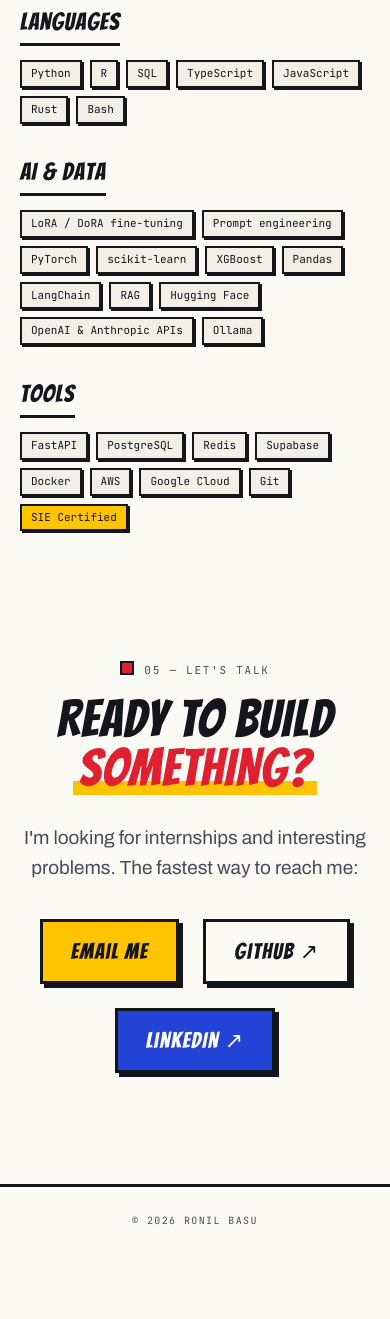
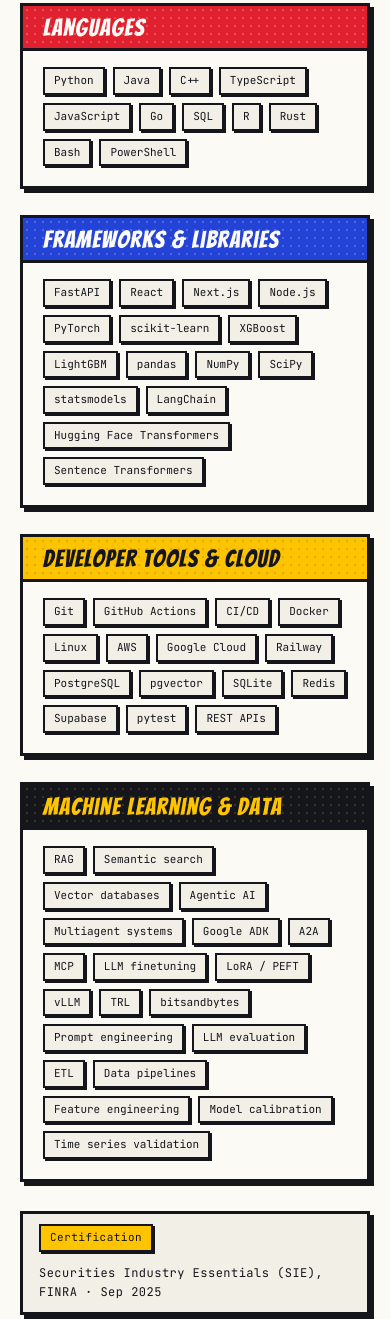
Before and after one commit to ron2k1/ron2k1.github.io, a plain HTML site: page index.html in a window 390 px wide. Shown: the part 5664-6983 px from the top of the page. Before the commit the page ends 6949 px from the top, so only its background shows below. Drawn offline with Linux system fonts and the light colour scheme; no server answers.

Commit message:
Rebuild the toolbelt as four resume-matched panels
The skills section now carries the resume's four Technical Skills
groups in the same order: Languages, Frameworks & Libraries,
Developer Tools & Cloud, and Machine Learning & Data. Each group is a
bordered comic panel with a halftone title band in red, blue, yellow
or ink. The grid runs 2x2 on desktop and drops to one column on
phones through minmax(min(400px, 100%), 1fr), no media query needed.

The SIE chip leaves the tools list for its own certification strip
under the grid. DoRA, "OpenAI & Anthropic APIs" and Ollama drop out
because the resume doesn't list them, and the resume's ML
parentheticals (Google ADK, A2A, MCP, LoRA / PEFT, vLLM, TRL,
bitsandbytes) become chips of their own.

```diff
--- a/index.html
+++ b/index.html
@@ -321,34 +321,63 @@
           <div class="skill-group reveal">
             <h3>Languages</h3>
             <div class="chip-row">
-              <span class="chip">Python</span><span class="chip">R</span
-              ><span class="chip">SQL</span><span class="chip">TypeScript</span
-              ><span class="chip">JavaScript</span><span class="chip">Rust</span
-              ><span class="chip">Bash</span>
+              <span class="chip">Python</span><span class="chip">Java</span
+              ><span class="chip">C++</span><span class="chip">TypeScript</span
+              ><span class="chip">JavaScript</span><span class="chip">Go</span
+              ><span class="chip">SQL</span><span class="chip">R</span
+              ><span class="chip">Rust</span><span class="chip">Bash</span
+              ><span class="chip">PowerShell</span>
             </div>
           </div>
-          <div class="skill-group reveal">
-            <h3>AI &amp; Data</h3>
+          <div class="skill-group sg-frameworks reveal">
+            <h3>Frameworks &amp; Libraries</h3>
             <div class="chip-row">
-              <span class="chip">LoRA / DoRA fine-tuning</span
-              ><span class="chip">Prompt engineering</span><span class="chip">PyTorch</span
-              ><span class="chip">scikit-learn</span><span class="chip">XGBoost</span
-              ><span class="chip">Pandas</span><span class="chip">LangChain</span
-              ><span class="chip">RAG</span><span class="chip">Hugging Face</span
-              ><span class="chip">OpenAI &amp; Anthropic APIs</span><span class="chip">Ollama</span>
+              <span class="chip">FastAPI</span><span class="chip">React</span
+              ><span class="chip">Next.js</span><span class="chip">Node.js</span
+              ><span class="chip">PyTorch</span><span class="chip">scikit-learn</span
+              ><span class="chip">XGBoost</span><span class="chip">LightGBM</span
+              ><span class="chip">pandas</span><span class="chip">NumPy</span
+              ><span class="chip">SciPy</span><span class="chip">statsmodels</span
+              ><span class="chip">LangChain</span
+              ><span class="chip">Hugging Face Transformers</span
+              ><span class="chip">Sentence Transformers</span>
             </div>
           </div>
-          <div class="skill-group reveal">
-            <h3>Tools</h3>
+          <div class="skill-group sg-tools reveal">
+            <h3>Developer Tools &amp; Cloud</h3>
             <div class="chip-row">
-              <span class="chip">FastAPI</span><span class="chip">PostgreSQL</span
-              ><span class="chip">Redis</span><span class="chip">Supabase</span
-              ><span class="chip">Docker</span><span class="chip">AWS</span
-              ><span class="chip">Google Cloud</span><span class="chip">Git</span
-              ><span class="chip chip-cert">SIE Certified</span>
+              <span class="chip">Git</span><span class="chip">GitHub Actions</span
+              ><span class="chip">CI/CD</span><span class="chip">Docker</span
+              ><span class="chip">Linux</span><span class="chip">AWS</span
+              ><span class="chip">Google Cloud</span><span class="chip">Railway</span
+              ><span class="chip">PostgreSQL</span><span class="chip">pgvector</span
+              ><span class="chip">SQLite</span><span class="chip">Redis</span
+              ><span class="chip">Supabase</span><span class="chip">pytest</span
+              ><span class="chip">REST APIs</span>
+            </div>
+          </div>
+          <div class="skill-group sg-ml reveal">
+            <h3>Machine Learning &amp; Data</h3>
+            <div class="chip-row">
+              <span class="chip">RAG</span><span class="chip">Semantic search</span
+              ><span class="chip">Vector databases</span><span class="chip">Agentic AI</span
+              ><span class="chip">Multiagent systems</span><span class="chip">Google ADK</span
+              ><span class="chip">A2A</span><span class="chip">MCP</span
+              ><span class="chip">LLM finetuning</span><span class="chip">LoRA / PEFT</span
+              ><span class="chip">vLLM</span><span class="chip">TRL</span
+              ><span class="chip">bitsandbytes</span><span class="chip">Prompt engineering</span
+              ><span class="chip">LLM evaluation</span><span class="chip">ETL</span
+              ><span class="chip">Data pipelines</span
+              ><span class="chip">Feature engineering</span
+              ><span class="chip">Model calibration</span
+              ><span class="chip">Time series validation</span>
             </div>
           </div>
         </div>
+        <p class="cert-strip reveal">
+          <span class="chip chip-cert">Certification</span>
+          <span>Securities Industry Essentials (SIE), FINRA · Sep 2025</span>
+        </p>
       </section>
 
       <section class="sec" id="contact">
--- a/styles.css
+++ b/styles.css
@@ -648,19 +648,67 @@ h2 {
 
 .skill-groups {
   display: grid;
-  grid-template-columns: repeat(auto-fit, minmax(280px, 1fr));
-  gap: 30px;
+  grid-template-columns: repeat(auto-fit, minmax(min(400px, 100%), 1fr));
+  gap: 26px;
+}
+
+/* each group is a comic panel; the halftone title band carries its color */
+.skill-group {
+  --sg: var(--red);
+  --sg-text: var(--paper);
+  --sg-dot: rgba(251, 250, 245, 0.2);
+  background: var(--paper);
+  border: 3px solid var(--ink);
+  box-shadow: var(--shadow);
+  padding: 0 20px 20px;
+}
+
+.sg-frameworks {
+  --sg: var(--blue);
+}
+
+.sg-tools {
+  --sg: var(--yellow);
+  --sg-text: var(--ink);
+  --sg-dot: rgba(21, 21, 28, 0.14);
+}
+
+.sg-ml {
+  --sg: var(--ink);
+  --sg-text: var(--yellow);
+  --sg-dot: rgba(255, 196, 0, 0.16);
 }
 
 .skill-group h3 {
+  margin: 0 -20px 16px;
+  padding: 9px 20px 7px;
+  background:
+    radial-gradient(var(--sg-dot) 1px, transparent 1.6px) 0 0 / 8px 8px,
+    var(--sg);
+  color: var(--sg-text);
+  border-bottom: 3px solid var(--ink);
   font-family: 'Bangers', cursive;
   font-weight: 400;
   font-size: 24px;
+  letter-spacing: 0.05em;
+  line-height: 1.1;
+}
+
+.cert-strip {
+  display: flex;
+  flex-wrap: wrap;
+  align-items: center;
+  gap: 12px;
+  width: fit-content;
+  max-width: 100%;
+  margin: 30px 0 0;
+  padding: 10px 16px;
+  background: var(--paper-2);
+  border: 3px solid var(--ink);
+  box-shadow: var(--shadow);
+  font-family: 'JetBrains Mono', monospace;
+  font-size: 12px;
   letter-spacing: 0.04em;
-  margin: 0 0 14px;
-  border-bottom: 3px solid var(--ink);
-  display: inline-block;
-  padding-bottom: 2px;
 }
 
 /* ---- contact -------------------------------------------------------- */
@@ -848,6 +896,9 @@ h2 {
   html.js .skill-group.reveal.in:nth-child(3) {
     animation-delay: 180ms;
   }
+  html.js .skill-group.reveal.in:nth-child(4) {
+    animation-delay: 270ms;
+  }
 }
 
 /* ============================================================
```
